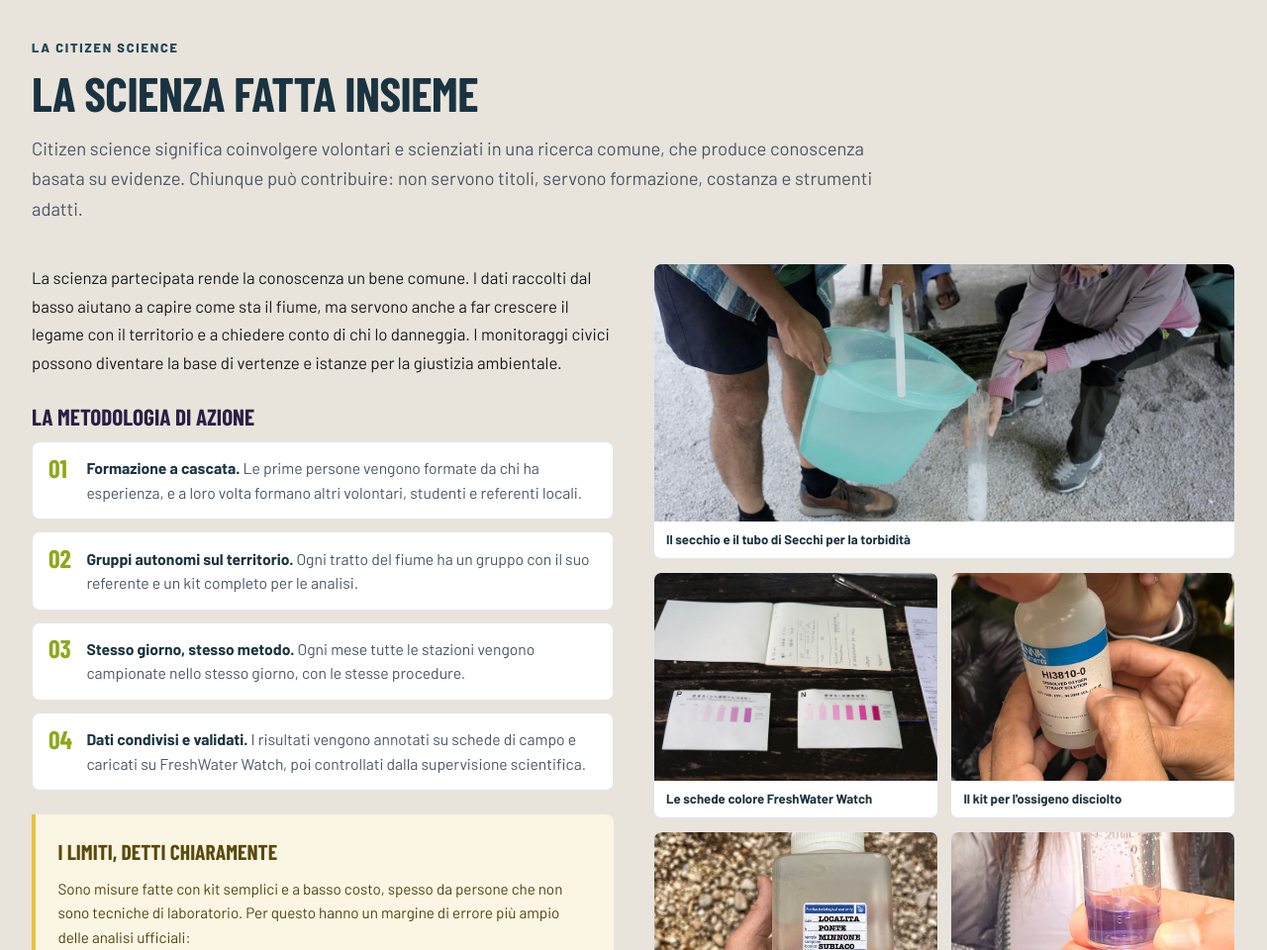
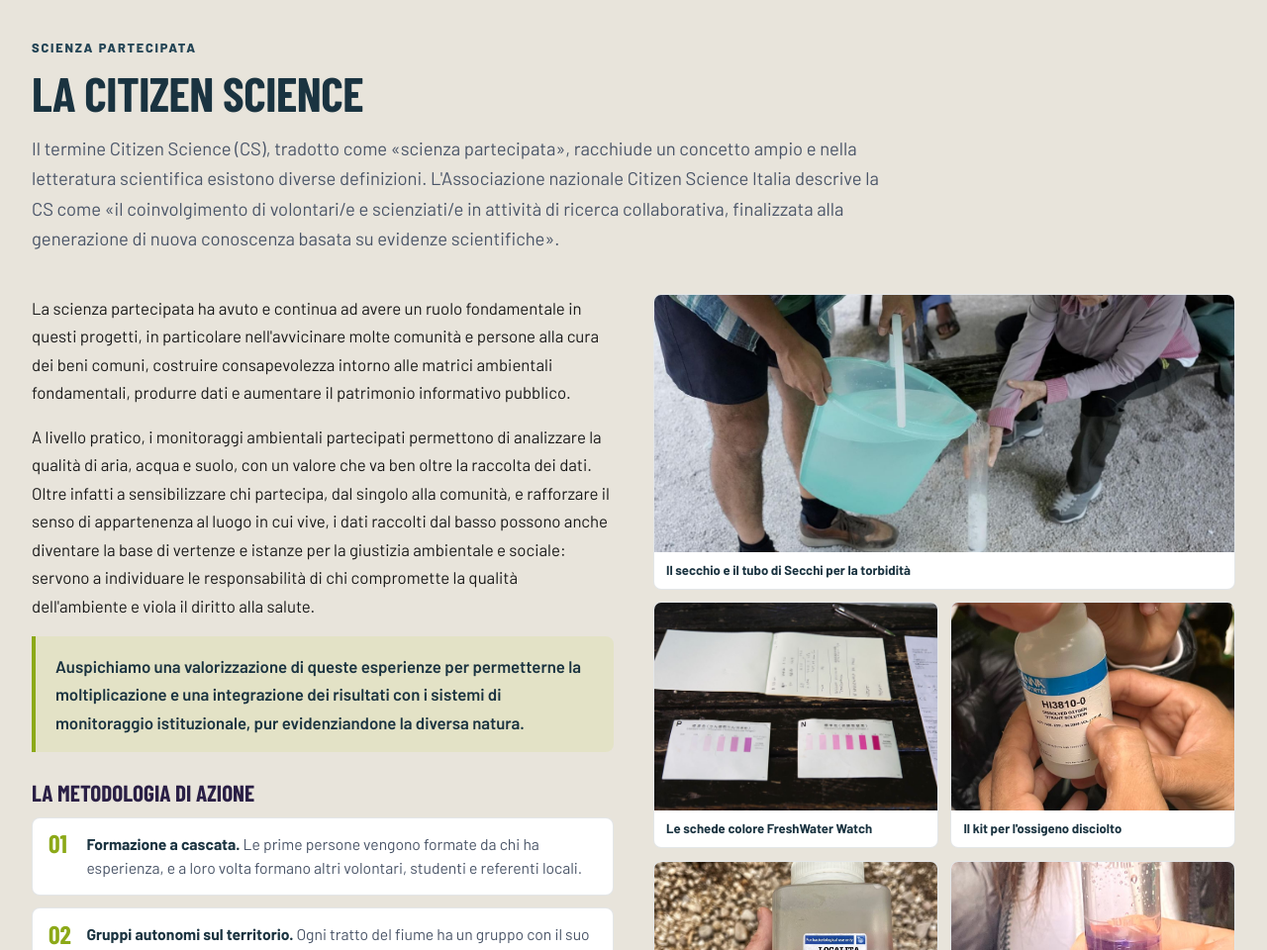
Before and after one commit to veramalavolti/aniene-water-lab, a website: page dist/index.html in a window 1280 px wide. Shown: the part 2640-3600 px from the top of the page at 99% size. Drawn offline with nearby package versions, Linux system fonts and the light colour scheme; a web font is replaced by a local one.

Commit message:
Home: testo della sezione Citizen science
Co-Authored-By: Claude Opus 5.5 <noreply@anthropic.com>

```diff
--- a/dist/index.html
+++ b/dist/index.html
@@ -130,14 +130,16 @@
     <section class="section section-alt" id="citizen-science" aria-labelledby="title-cs">
       <div class="section-container">
         <div class="section-header">
-          <span class="section-tag">La citizen science</span>
-          <h2 class="section-title" id="title-cs">La scienza fatta insieme</h2>
-          <p class="section-lead">Citizen science significa coinvolgere volontari e scienziati in una ricerca comune, che produce conoscenza basata su evidenze. Chiunque può contribuire: non servono titoli, servono formazione, costanza e strumenti adatti.</p>
+          <span class="section-tag">Scienza partecipata</span>
+          <h2 class="section-title" id="title-cs">La citizen science</h2>
+          <p class="section-lead">Il termine Citizen Science (CS), tradotto come «scienza partecipata», racchiude un concetto ampio e nella letteratura scientifica esistono diverse definizioni. L'Associazione nazionale Citizen Science Italia descrive la CS come «il coinvolgimento di volontari/e e scienziati/e in attività di ricerca collaborativa, finalizzata alla generazione di nuova conoscenza basata su evidenze scientifiche».</p>
         </div>
 
         <div class="cs-grid">
           <div class="cs-text">
-            <p>La scienza partecipata rende la conoscenza un bene comune. I dati raccolti dal basso aiutano a capire come sta il fiume, ma servono anche a far crescere il legame con il territorio e a chiedere conto di chi lo danneggia. I monitoraggi civici possono diventare la base di vertenze e istanze per la giustizia ambientale.</p>
+            <p>La scienza partecipata ha avuto e continua ad avere un ruolo fondamentale in questi progetti, in particolare nell'avvicinare molte comunità e persone alla cura dei beni comuni, costruire consapevolezza intorno alle matrici ambientali fondamentali, produrre dati e aumentare il patrimonio informativo pubblico.</p>
+            <p>A livello pratico, i monitoraggi ambientali partecipati permettono di analizzare la qualità di aria, acqua e suolo, con un valore che va ben oltre la raccolta dei dati. Oltre infatti a sensibilizzare chi partecipa, dal singolo alla comunità, e rafforzare il senso di appartenenza al luogo in cui vive, i dati raccolti dal basso possono anche diventare la base di vertenze e istanze per la giustizia ambientale e sociale: servono a individuare le responsabilità di chi compromette la qualità dell'ambiente e viola il diritto alla salute.</p>
+            <p class="cs-quote">Auspichiamo una valorizzazione di queste esperienze per permetterne la moltiplicazione e una integrazione dei risultati con i sistemi di monitoraggio istituzionale, pur evidenziandone la diversa natura.</p>
 
             <h3 class="duo-sub" id="metodologia">La metodologia di azione</h3>
             <ol class="step-list">
--- a/dist/site.css
+++ b/dist/site.css
@@ -111,3 +111,4 @@
 .field-photos img { width:100%; height:240px; object-fit:cover; display:block; }
 .field-photos figcaption { padding:.5rem .75rem; font-size:.82rem; font-weight:700; color:var(--teal); }
 @media (max-width:760px) { .field-photos { grid-template-columns:1fr 1fr; } .field-photos img { height:170px; } }
+.cs-quote { border-left:4px solid var(--lime-dark); background:rgba(184,212,50,.12); padding:1rem 1.25rem; border-radius:0 var(--radius-md) var(--radius-md) 0; color:var(--teal); font-weight:600; }
```
